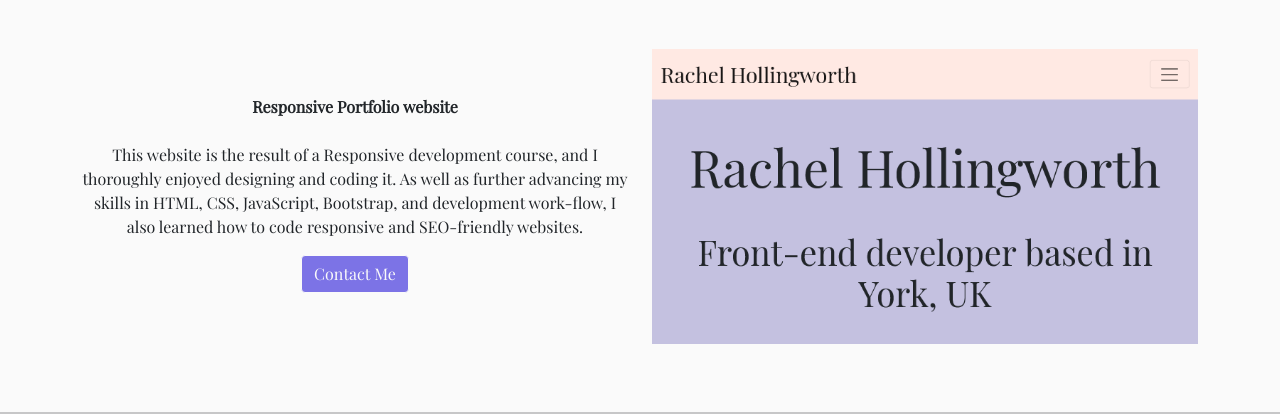
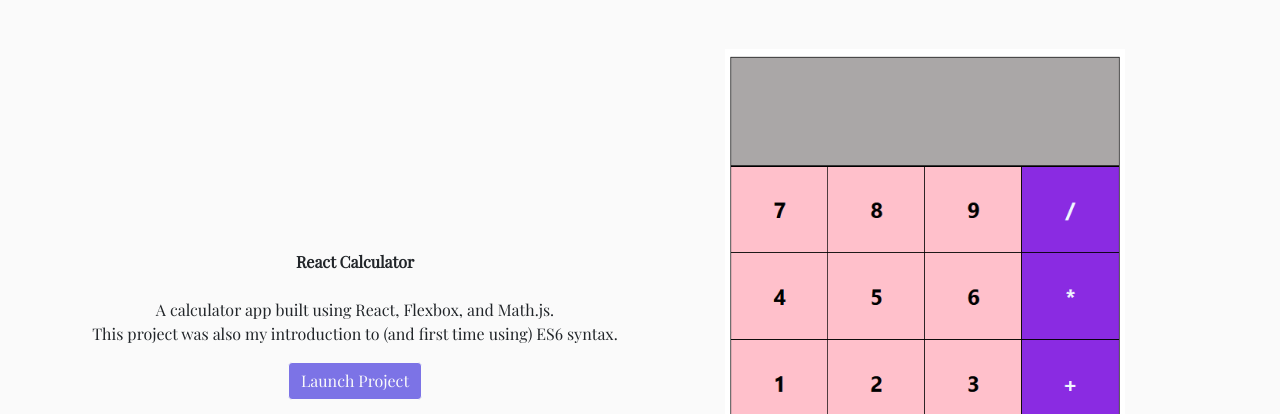
Before and after one commit to rachelofyork/portfolio, a plain HTML site: page projects.html in a window 1280 px wide. Shown: the part 1309-1723 px from the top of the page. Drawn offline with nearby package versions, Linux system fonts and the light colour scheme.

Commit message:
Added Calculator project to Projects Page

```diff
--- a/projects.html
+++ b/projects.html
@@ -113,6 +113,21 @@
   </div>
 
 
+<div class="row mb-5 align-items-center text-center">
+    <div class="col-md mb-4">
+<div class="text-center"><strong>React Calculator</strong></div>
+<br />
+<div>A calculator app built using React, Flexbox, and Math.js.<br />
+  This project was also my introduction to (and first time using) ES6 syntax.
+</div>
+<div class="d-flex justify-content-center"><a href="https://flamboyant-villani-70989f.netlify.app/" class="btn all-buttons mt-3" target=_blank title="Launch calculator">Launch Project</a></div>
+</div>
+    <div class="col-md-6 d-none d-lg-block">
+<img src="/images/calc.png" alt="Screenshot of calculator" class="project-images img-fluid project-page-img calculator-img" style="width: 400px">
+    </div>
+  </div>
+
+
 
   <div class="row align-items-center text-center">
     <div class="col-md mb-4">
--- a/src/portfolio.css
+++ b/src/portfolio.css
@@ -101,6 +101,11 @@ h2 {
   margin-bottom: 30px;
 }
 
+.calculator-img {
+  display: block;
+  margin: 0 auto;
+}
+
 .contact-container {
   max-width: 800px;
   margin-bottom: 100px;
```
Also changed, not shown: about.html (+1 -0 lines), images/calc.png (added).
